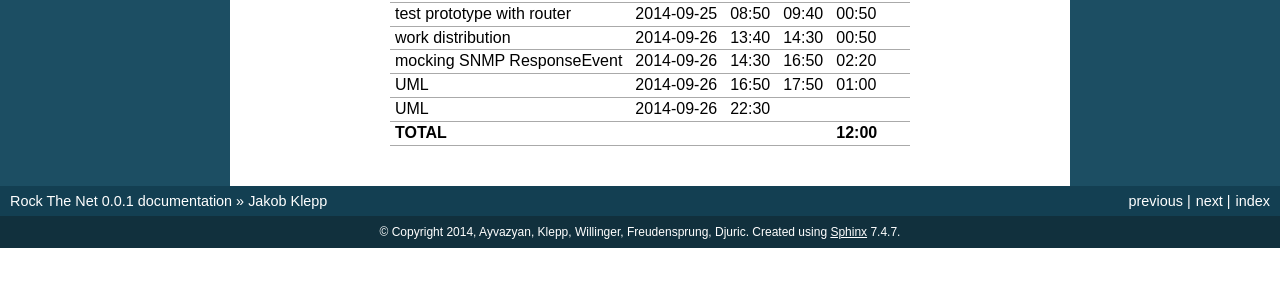
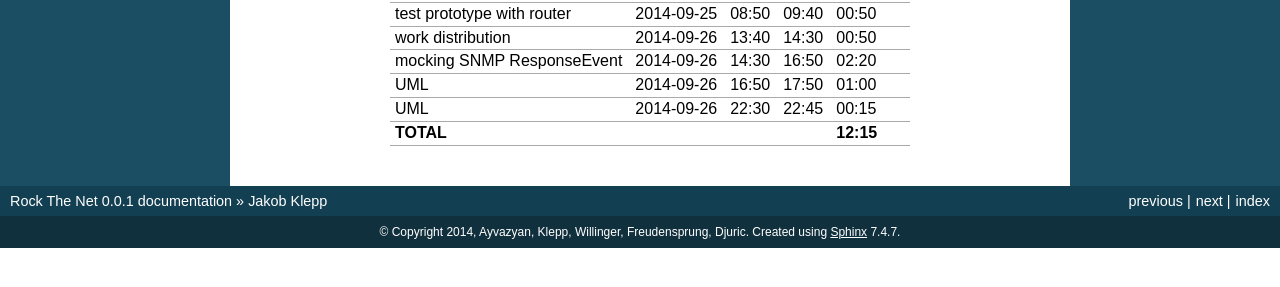
Before and after one commit to aayvazyan-tgm/RouterManagementProject_RockTheNet, a Sphinx documentation site: the page built from docs/timerecording_klepp.rst, in a window 1280 px wide. Shown: the part 345-632 px from the top of the page. Built offline with Sphinx 7.4.7, drawn with Linux system fonts in a browser that asks for light colours.

Commit message:
timerecording

```diff
--- a/docs/timerecording_klepp.rst
+++ b/docs/timerecording_klepp.rst
@@ -18,6 +18,6 @@ test prototype with router        2014-09-25 08:50 09:40   00:50
 work distribution                 2014-09-26 13:40 14:30   00:50
 mocking SNMP ResponseEvent        2014-09-26 14:30 16:50   02:20
 UML                               2014-09-26 16:50 17:50   01:00
-UML                               2014-09-26 22:30
-**TOTAL**                                                **12:00**
+UML                               2014-09-26 22:30 22:45   00:15
+**TOTAL**                                                **12:15**
 ================================= ========== ===== ===== =========
```
